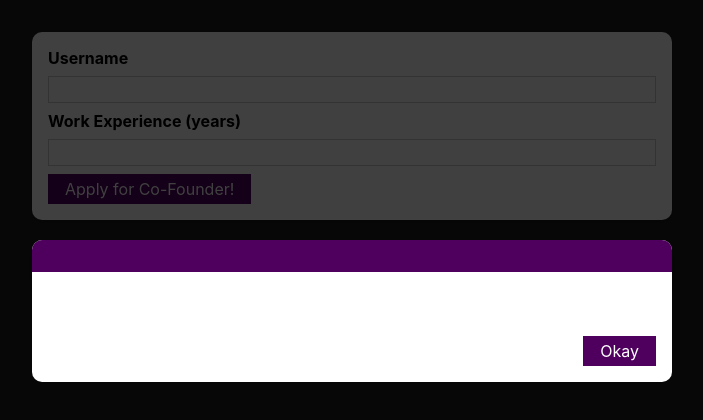
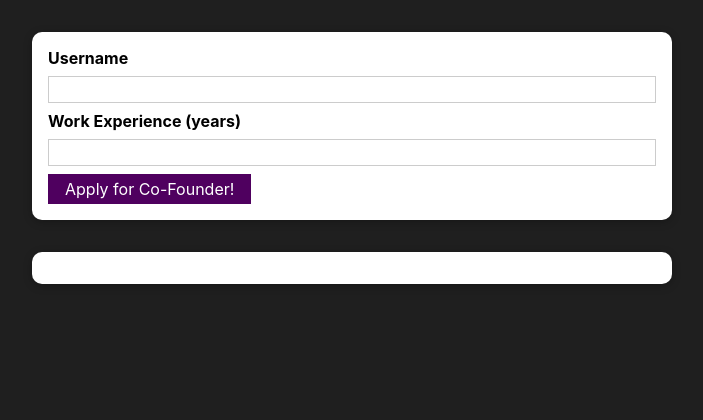
Before and after one commit to whynesspower/4-apply-for-co-founder, a React (Create React App) app: page / in a window 1280 px wide. Shown: the top 420 px of the page, without its empty margins (288-991 px from the left). Built offline with nearby package versions, Linux system fonts and the light colour scheme.

Commit message:
adding control and logic to error modal. Final commit

```diff
--- a/src/components/UI/ErrorModal.js
+++ b/src/components/UI/ErrorModal.js
@@ -5,7 +5,7 @@ import Button from "./Button";
 const ErrorModal = (props) => {
   return (
     <div>
-      <div className={classes.backdrop} />
+      <div className={classes.backdrop} onClick={props.onConfirm} />
       <Card className={classes.modal}>
         <header className={classes.header}>
           <h2>{props.title}</h2>
@@ -14,7 +14,7 @@ const ErrorModal = (props) => {
           <p>{props.message}</p>
         </div>
         <footer className={classes.actions}>
-          <Button> Okay</Button>
+          <Button onClick={props.onConfirm}> Okay</Button>
         </footer>
       </Card>
     </div>
--- a/src/components/Users/AddUser.js
+++ b/src/components/Users/AddUser.js
@@ -7,15 +7,24 @@ import ErrorModal from "../UI/ErrorModal";
 const AddUser = (props) => {
   const [enteredUsername, setEnteredUsername] = useState("");
   const [enteredAge, setEnteredAge] = useState("");
-
+  const [error, setError] = useState(false);
   const addUserHandler = (event) => {
     event.preventDefault();
-    if (enteredUsername.trim().length === 0 || enteredAge.trim().length === 0)
+    if (enteredUsername.trim().length === 0 || enteredAge.trim().length === 0) {
+      setError({
+        title: "Invalid Input",
+        message: "Please valid Non-Empty Name and Work Experience",
+      });
       return;
+    }
     // enteredAge is a string and not a number.
     // still we add this "+ " symbol to ensure type conversion.
 
     if (+enteredAge < 1) {
+      setError({
+        title: "Invalid Work Experience",
+        message: "Please enter greater than >1 years of experience",
+      });
       return;
     }
     // console.log(enteredAge, enteredUsername);
@@ -30,10 +39,18 @@ const AddUser = (props) => {
   const ageChangeHandler = (event) => {
     setEnteredAge(event.target.value);
   };
-
+  const errorHandler = () => {
+    setError(null);
+  };
   return (
     <div>
-      <ErrorModal title=" " message=" " />
+      {error && (
+        <ErrorModal
+          title={error.title}
+          message={error.message}
+          onConfirm={errorHandler}
+        />
+      )}
       <Card className={classes.input}>
         <form onSubmit={addUserHandler}>
           <label htmlFor="username"> Username</label>
--- a/src/components/Users/UsersList.js
+++ b/src/components/Users/UsersList.js
@@ -6,7 +6,7 @@ const UsersList = (props) => {
       <ul>
         {props.users.map((user) => (
           <li key={user.id}>
-            {user.name}( {user.age} years old. )
+            {user.name} ( {user.age} years experience )
           </li>
         ))}
       </ul>
```
